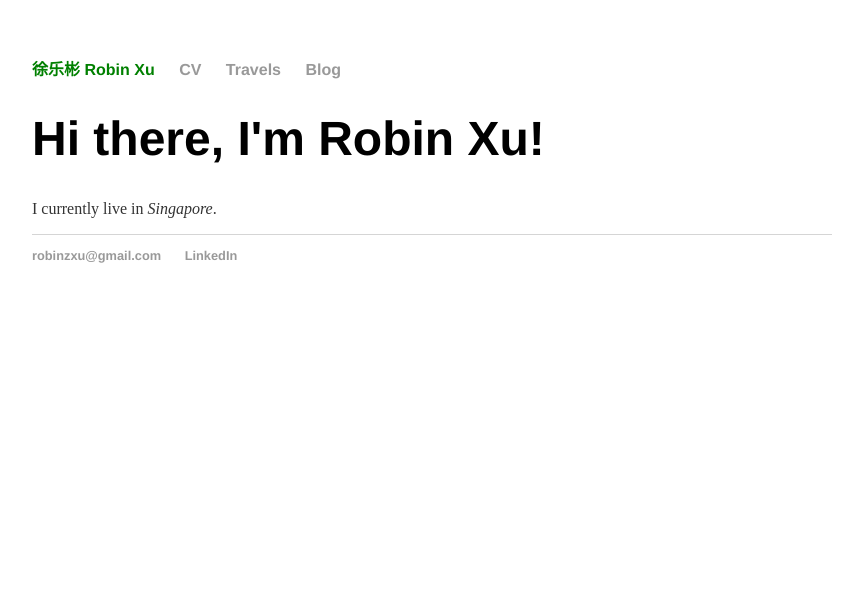
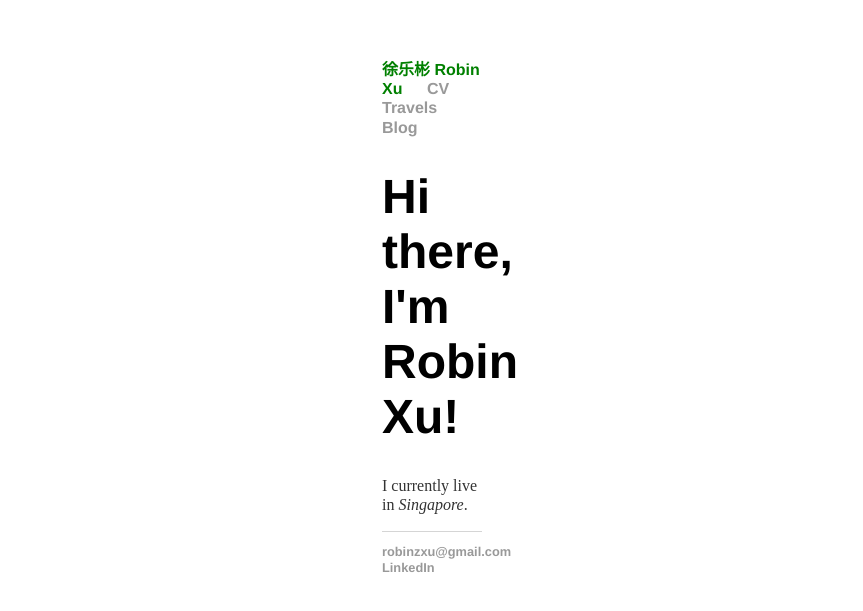
Before and after one commit to robinzxu/robinzxu.github.io, a Jekyll site: the page built from index.html, in a window 1280 px wide. Shown: the top 611 px of the page, without its empty margins (208-1071 px from the left). Built offline with Jekyll 4.4.1, drawn with Linux system fonts in a browser that asks for light colours.

Commit message:
Update main.css

```diff
--- a/css/main.css
+++ b/css/main.css
@@ -1,4 +1,4 @@
-body { margin: 60px auto; width: 95%; max-width:800px}
+body { margin: 60px auto; width: 95%; max-width:100px}
 
 a { text-decoration: none; color: #999; }
 a:hover { text-decoration: underline; }
```
